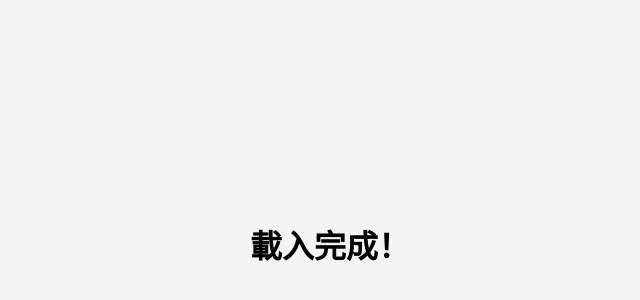
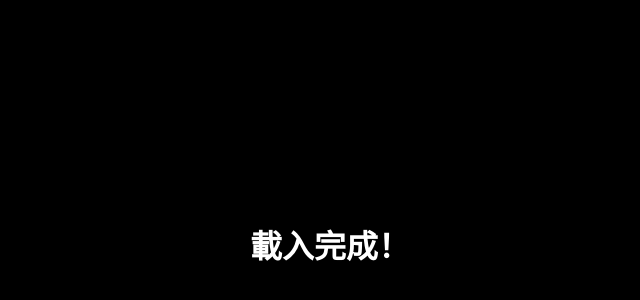
Before and after one commit to wlvul331/BabyDoge, a plain HTML site: page index.html in a window 1280 px wide. Shown: the part 156-456 px from the top of the page, without its empty margins (310-950 px from the left). Drawn offline with Linux system fonts and the light colour scheme.

Commit message:
Update index.html

```diff
--- a/index.html
+++ b/index.html
@@ -15,7 +15,10 @@
             justify-content: center;
             align-items: center;
             height: 100vh;
-            background-color: #f4f4f4;
+            background-color: #000;
+            color: #fff;
+            font-family: Arial, sans-serif;
+            text-align: center;
         }
         .loader-container {
             text-align: center;
@@ -23,16 +26,21 @@
         .progress-bar {
             width: 200px;
             height: 10px;
-            background-color: #ddd;
+            background-color: #444;
             border-radius: 5px;
             overflow: hidden;
             margin-top: 10px;
+            position: relative;
         }
         .progress {
             width: 0;
             height: 100%;
-            background-color: #3498db;
-            transition: width 1.5s ease-in-out;
+            background-color: #00bcd4;
+            transition: width 0.1s ease-in-out;
+        }
+        .percentage {
+            margin-top: 5px;
+            font-size: 18px;
         }
     </style>
 </head>
@@ -43,18 +51,27 @@
         <div class="progress-bar">
             <div class="progress"></div>
         </div>
+        <p class="percentage">0%</p>
     </div>
 
     <script>
         document.addEventListener("DOMContentLoaded", function() {
             let progress = document.querySelector('.progress');
-            setTimeout(() => {
-                progress.style.width = "100%";
+            let percentageText = document.querySelector('.percentage');
+            let percent = 0;
+
+            let interval = setInterval(() => {
+                percent += 5;
+                if (percent > 100) {
+                    percent = 100;
+                    clearInterval(interval);
+                    setTimeout(() => {
+                        document.body.innerHTML = "<h1 style='text-align: center;'>載入完成！</h1>";
+                    }, 500);
+                }
+                progress.style.width = percent + "%";
+                percentageText.textContent = percent + "%";
             }, 100);
-
-            setTimeout(() => {
-                document.body.innerHTML = "<h1>載入完成！</h1>";
-            }, 2000);
         });
     </script>
 
```
